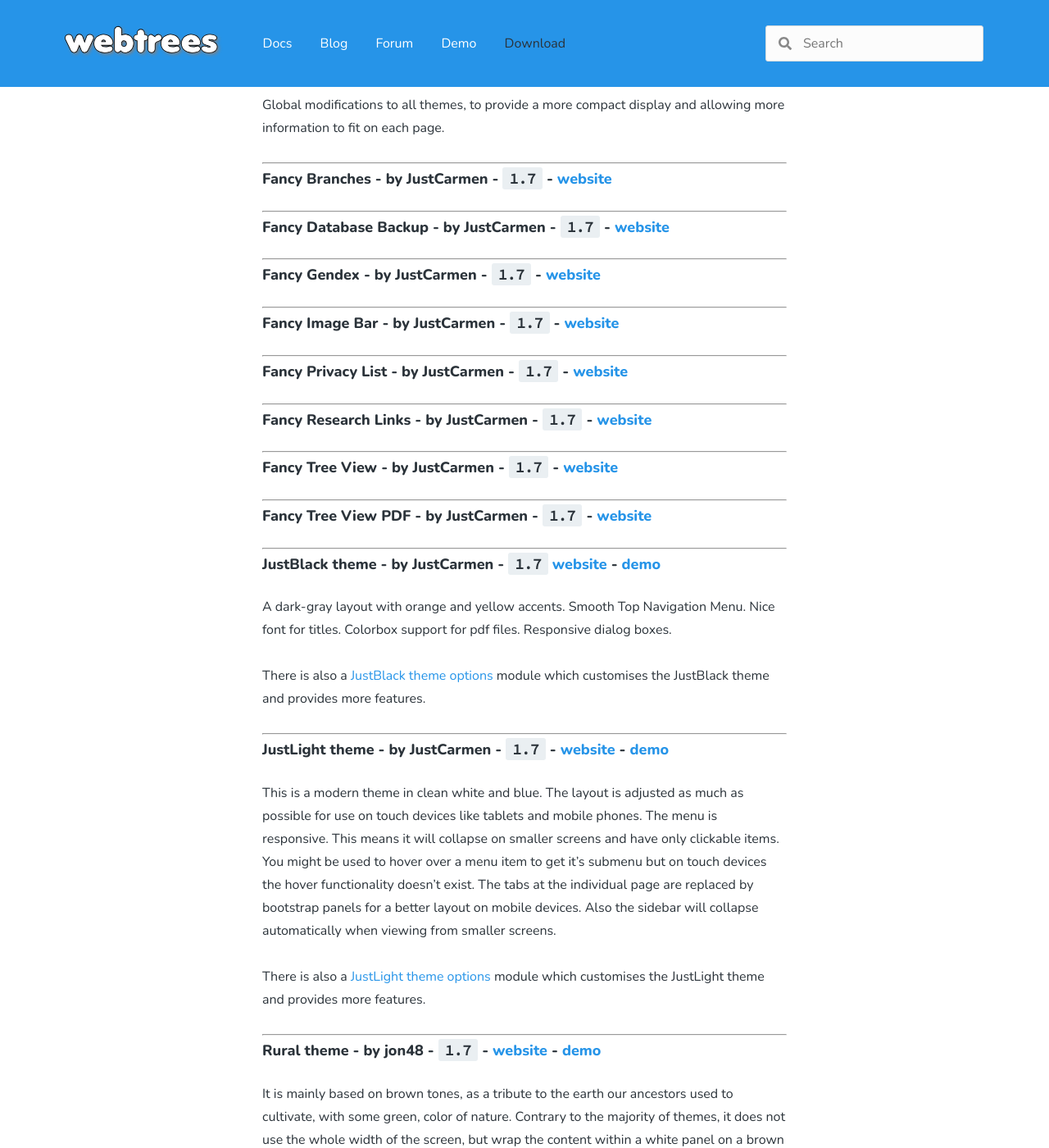
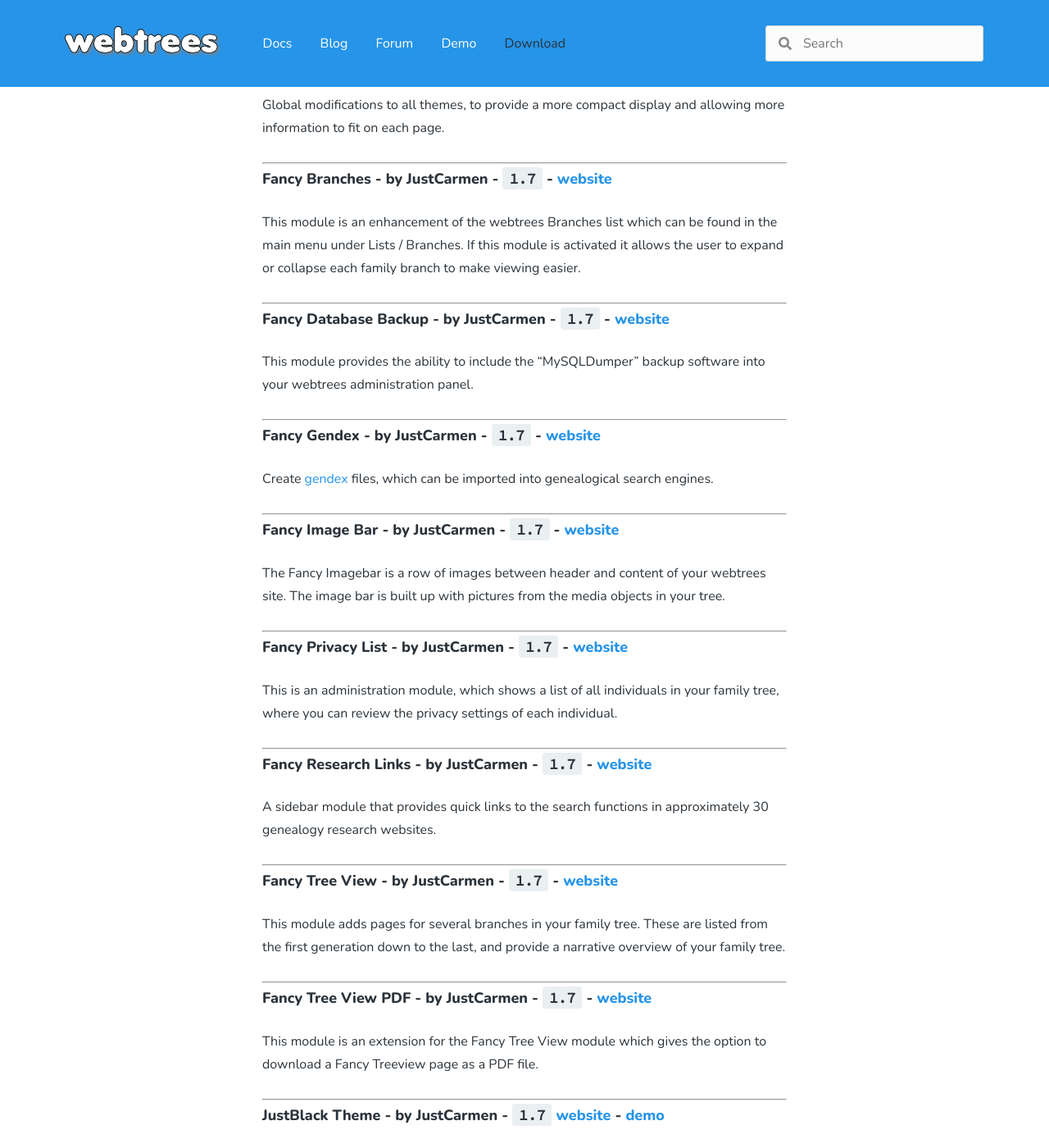
Before and after one commit to webtrees/webtrees.github.io, a Jekyll site: the page built from download/modules.md, in a window 1280 px wide and 1400 px high, scrolled down 803 px. Shown: the whole window at 82% size. Built offline with Jekyll 4.4.1, drawn with Linux system fonts in a browser that asks for light colours; nearby versions of some CDN libraries; some of the changed text lies outside the part shown.

Commit message:
Update module descriptions

```diff
--- a/download/modules.md
+++ b/download/modules.md
@@ -39,47 +39,72 @@ information to fit on each page.
 
 ### Fancy Branches - by JustCarmen - `1.7` - [website](https://justcarmen.nl/fancy-modules/fancy-branches)
 
+This module is an enhancement of the webtrees Branches list which can be found in the
+main menu under Lists / Branches. If this module is activated it allows the user to
+expand or collapse each family branch to make viewing easier.
+
 ----------
 
 ### Fancy Database Backup - by JustCarmen - `1.7` - [website](https://justcarmen.nl/fancy-modules/fancy-database-backup)
+
+This module provides the ability to include the “MySQLDumper” backup software into your
+webtrees administration panel.
 
 ----------
 
 ### Fancy Gendex - by JustCarmen - `1.7` - [website](https://justcarmen.nl/fancy-modules/fancy-gendex)
 
+Create [gendex](https://en.wikipedia.org/wiki/GENDEX) files, which can be imported into
+genealogical search engines.
+
 ----------
 
 ### Fancy Image Bar - by JustCarmen - `1.7` - [website](https://justcarmen.nl/fancy-modules/fancy-imagebar)
+
+The Fancy Imagebar is a row of images between header and content of your webtrees site.
+The image bar is built up with pictures from the media objects in your tree.
 
 ----------
 
 ### Fancy Privacy List - by JustCarmen - `1.7` - [website](https://justcarmen.nl/fancy-modules/fancy-privacy-list)
 
+This is an administration module, which shows a list of all individuals in your family tree,
+where you can review the privacy settings of each individual.
+
 ----------
 
 ### Fancy Research Links - by JustCarmen - `1.7` - [website](https://justcarmen.nl/fancy-modules/fancy-research-links)
+
+A sidebar module that provides quick links to the search functions in approximately 30
+genealogy research websites.
 
 ----------
 
 ### Fancy Tree View - by JustCarmen - `1.7` - [website](https://justcarmen.nl/fancy-modules/fancy-treeview)
 
+This module adds pages for several branches in your family tree. These are listed from the
+first generation down to the last, and provide a narrative overview of your family tree.
+
 ----------
 
 ### Fancy Tree View PDF - by JustCarmen - `1.7` - [website](https://justcarmen.nl/fancy-modules/fancy-treeview-pdf)
 
+ This module is an extension for the Fancy Tree View module which gives the option to
+ download a Fancy Treeview page as a PDF file.
+
 ----------
 
-### JustBlack theme - by JustCarmen - `1.7` [website](https://justcarmen.nl/themes/justblack-theme) - [demo](http://www.ahnen-recherche.de/webtrees)
+### JustBlack Theme - by JustCarmen - `1.7` [website](https://justcarmen.nl/themes/justblack-theme) - [demo](http://www.ahnen-recherche.de/webtrees)
 
 A dark-gray layout with orange and yellow accents. Smooth Top Navigation Menu.
 Nice font for titles. Colorbox support for pdf files. Responsive dialog boxes.
 
-There is also a [JustBlack theme options](https://github.com/JustCarmen/justblack_theme_options)
+There is also a [JustBlack Theme options](https://github.com/JustCarmen/justblack_theme_options)
 module which customises the JustBlack theme and provides more features.
 
 ----------
 
-### JustLight theme - by JustCarmen - `1.7` - [website](https://justcarmen.nl/themes/justlight-theme) - [demo](https://wijzijnfamilie.nl)
+### JustLight Theme - by JustCarmen - `1.7` - [website](https://justcarmen.nl/themes/justlight-theme) - [demo](https://wijzijnfamilie.nl)
 
 This is a modern theme in clean white and blue. The layout is adjusted as much as possible
 for use on touch devices like tablets and mobile phones.
@@ -89,12 +114,12 @@ on touch devices the hover functionality doesn’t exist. The tabs at the indivi
 page are replaced by bootstrap panels for a better layout on mobile devices.
 Also the sidebar will collapse automatically when viewing from smaller screens.
 
-There is also a [JustLight theme options](https://github.com/JustCarmen/justlight_theme_options)
+There is also a [JustLight Theme options](https://github.com/JustCarmen/justlight_theme_options)
 module which customises the JustLight theme and provides more features.
 
 ----------
 
-### Rural theme - by jon48 - `1.7` - [website](https://github.com/jon48/webtrees-theme-rural) - [demo](https://genea.jaubart.com/wt)
+### Rural Theme - by jon48 - `1.7` - [website](https://github.com/jon48/webtrees-theme-rural) - [demo](https://genea.jaubart.com/wt)
 
 It is mainly based on brown tones, as a tribute to the earth our ancestors used to cultivate, with some green, color of nature. Contrary to the majority of themes, it does not use the whole width of the screen, but wrap the content within a white panel on a brown background.
 
```
